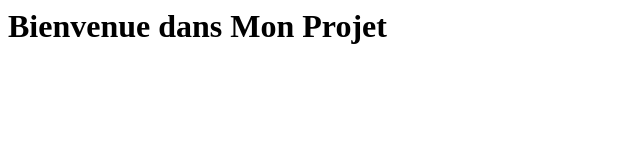
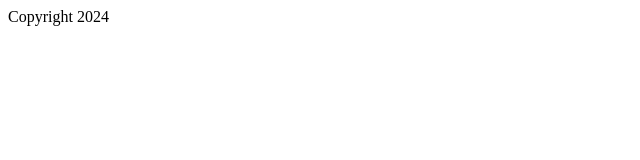
Before and after one commit to Rekuiem84/mon-projet, a plain HTML site: page index.html in a window 1280 px wide. Shown: the whole page, without its empty margins (0-640 px from the left). Drawn offline with Linux system fonts and the light colour scheme.

Commit message:
branch footer Copyright

```diff
--- a/index.html
+++ b/index.html
@@ -1 +1 @@
-<h1>Bienvenue dans Mon Projet</h1>
+<footer>Copyright 2024</footer>
```
